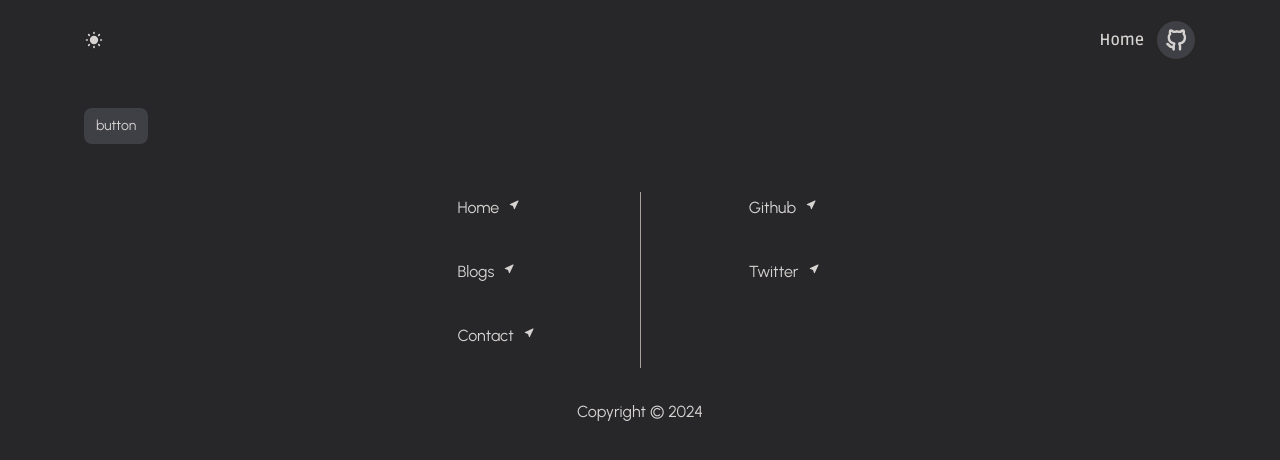
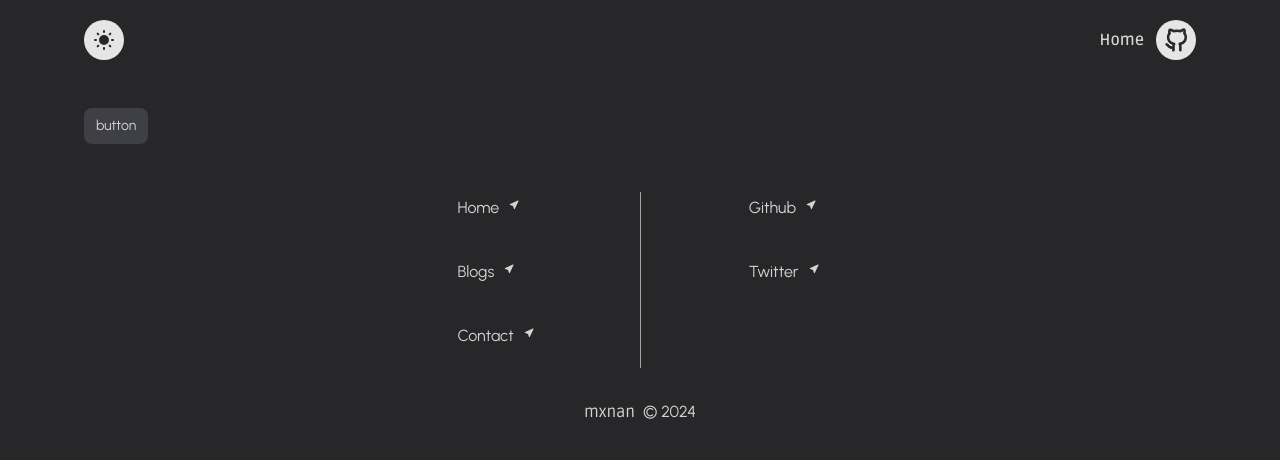
Before and after one commit to mxnan/blog-nextjs, a Next.js app: page / in a window 1280 px wide. Shown: the top 460 px of the page. Built offline with nearby package versions, Linux system fonts and the light colour scheme.

Commit message:
:art:
:heavy_plus_sign: customized default button for icons. used in navbar .

```diff
--- a/src/components/footer/footer.tsx
+++ b/src/components/footer/footer.tsx
@@ -6,7 +6,7 @@ import { Footerlinks } from "@/lib/constants";
 
 export default function Footer() {
   return (
-    <footer className="relative">
+    <footer className="relative pb-10">
       <div className="flex-1 space-y-8 max-w-xl mx-auto">
         <div className=" relative flex justify-around">
           <ul className="space-y-4">
@@ -48,7 +48,17 @@ export default function Footer() {
             ))}
           </ul>
         </div>
-        <p className="text-center">Copyright © 2024</p>
+        <p className="text-center ">
+          <a
+            target="_blank"
+            rel="noopener noreferrer"
+            href="https://github.com/mxnan"
+            className="mr-2 pb-2 font-title hover:bg-[url('/icons/custom-underline.svg')]"
+          >
+            mxnan
+          </a>
+          © 2024
+        </p>
       </div>
     </footer>
   );
--- a/src/components/nav/Navbar.tsx
+++ b/src/components/nav/Navbar.tsx
@@ -12,8 +12,8 @@ export default function Navbar() {
         <Link href="/" className="">
           Home
         </Link>
-        <Button size={"icon"} variant={"outline"} className="p-2 rounded-full ">
-          <VscGithubAlt className="w-6 h-6" strokeWidth={1.3} />
+        <Button size={"icon"} variant={"default"} className="p-2 rounded-full ">
+          <VscGithubAlt className="h-6 w-6" strokeWidth={1.2} />
         </Button>
       </div>
     </nav>
--- a/src/components/theme-toggle.tsx
+++ b/src/components/theme-toggle.tsx
@@ -1,6 +1,7 @@
 "use client";
 import { useTheme } from "next-themes";
 import React, { useEffect, useState } from "react";
+import { Button } from "./ui/button";
 
 const ToggleTheme = () => {
   // State for handling theme (dark/light mode)
@@ -11,10 +12,12 @@ const ToggleTheme = () => {
   useEffect(() => setMounted(true), []);
   return (
     <>
-      <button
+      <Button
         aria-label="Toggle Dark Mode"
         type="button"
-        className="dark-mode-toggle"
+        variant={"default"}
+        size={"icon"}
+        className="rounded-full"
         onClick={() => setTheme(theme === "dark" ? "light" : "dark")}
       >
         {mounted && (
@@ -23,7 +26,7 @@ const ToggleTheme = () => {
             viewBox="0 0 24 24"
             fill="currentColor"
             stroke="currentColor"
-            className="h-5 w-5 text-stone-600 dark:text-stone-300"
+            className="w-6 h-6"
           >
             {theme === "dark" ? (
               <path
@@ -42,7 +45,7 @@ const ToggleTheme = () => {
             )}
           </svg>
         )}
-      </button>
+      </Button>
     </>
   );
 };
--- a/src/components/ui/button.tsx
+++ b/src/components/ui/button.tsx
@@ -10,7 +10,7 @@ const buttonVariants = cva(
     variants: {
       variant: {
         default:
-          "bg-zinc-900 text-zinc-50 hover:bg-zinc-900/90 dark:bg-zinc-50 dark:text-zinc-900 dark:hover:bg-zinc-50/90",
+          "bg-stone-800/80 text-stone-50 hover:bg-stone-800 dark:bg-stone-50/90 dark:text-zinc-800 dark:hover:bg-stone-50",
         destructive:
           "bg-red-500 text-zinc-50 hover:bg-red-500/90 dark:bg-red-900 dark:text-zinc-50 dark:hover:bg-red-900/90",
         outline:
```
Also changed, not shown: public/icons/custom-underline.svg.
